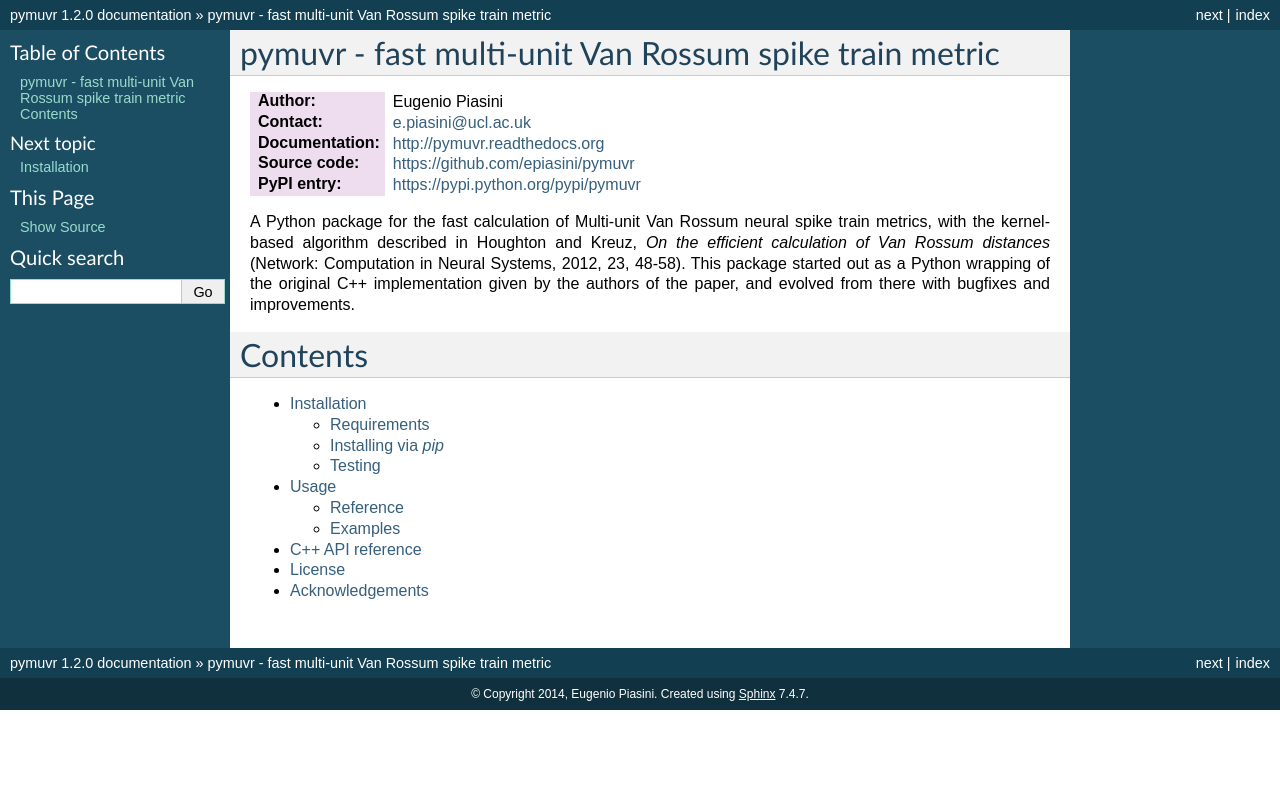
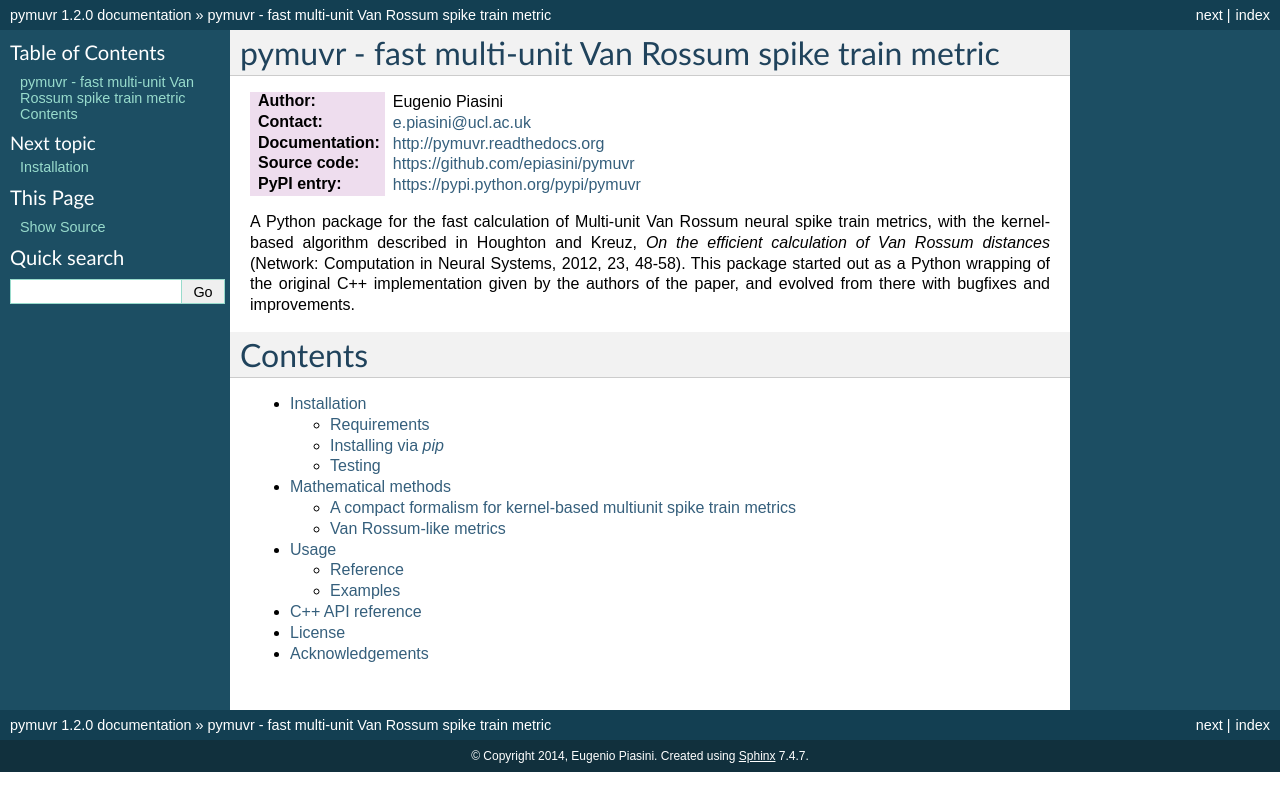
Before and after one commit to epiasini/pymuvr, a Sphinx documentation site: the page built from docs/index.rst, in a window 1280 px wide. Shown: the top 811 px of the page. Built offline with Sphinx 7.4.7, drawn with Linux system fonts in a browser that asks for light colours; some of the changed lines change nothing that is shown.

Commit message:
Update documentation with section on mathematical methods.

```diff
--- a/docs/conf.py
+++ b/docs/conf.py
@@ -37,6 +37,7 @@ if on_rtd:
 # ones.
 extensions = [
     'sphinx.ext.autodoc',
+    'sphinx.ext.mathjax',
     'breathe'
 ]
 
@@ -196,6 +197,9 @@ htmlhelp_basename = 'pymuvrdoc'
 
 
 # -- Options for LaTeX output ---------------------------------------------
+_PREAMBLE = r"""
+\usepackage{amssymb}
+"""
 
 latex_elements = {
 # The paper size ('letterpaper' or 'a4paper').
@@ -205,7 +209,7 @@ latex_elements = {
 #'pointsize': '10pt',
 
 # Additional stuff for the LaTeX preamble.
-#'preamble': '',
+'preamble': _PREAMBLE,
 }
 
 # Grouping the document tree into LaTeX files. List of tuples
--- a/docs/index.rst
+++ b/docs/index.rst
@@ -29,6 +29,7 @@ Contents
    :maxdepth: 2
 
    installation
+   theory
    usage
    api
    license
--- /dev/null
+++ b/docs/theory.rst
@@ -0,0 +1,320 @@
+Mathematical methods
+====================
+
+We define a compact formalism for multiunit spike-train metrics by
+opportunely characterising the space of multiunit feature vectors as a
+tensor product. Previous results from Houghton and Kreuz (2012, *On the
+efficient calculation of van Rossum distances*. Network: Computation in
+Neural Systems, 2012, 23, 48-58) on a clever formula for multiunit Van
+Rossum metrics are then re-derived within this framework, also fixing
+some errors in the original calculations.
+
+A compact formalism for kernel-based multiunit spike train metrics
+------------------------------------------------------------------
+
+Consider a network with :math:`C` cells. Let
+
+.. math:: \mathcal{U}= \left\{ \boldsymbol{u}^1, \boldsymbol{u}^2, \ldots, \boldsymbol{u}^C \right \}
+
+be an *observation of network activity*, where
+
+.. math:: \boldsymbol{u}^i = \left\{ u_1^i, u_2^i, \ldots, u_{N_{\boldsymbol{u}^i}}^i \right \}
+
+is the (ordered) set of times of the spikes emitted by cell :math:`i`.
+Let
+:math:`\mathcal{V}= \left\{\boldsymbol{v}^1, \boldsymbol{v}^2, \ldots, \boldsymbol{v}^C\right\}`
+be another observation, different in general from :math:`\mathcal{U}`.
+
+To compute a kernel based multiunit distance between :math:`\mathcal{U}`
+and :math:`\mathcal{V}`, we map them to the tensor product space
+:math:`\mathcal{S} \doteq
+\mathbb{R}^C\bigotimes L_2(\mathbb{R}\rightarrow\mathbb{R})` by defining
+
+.. math:: |\mathcal{U}\rangle = \sum_{i=1}^C |i\rangle \otimes |\boldsymbol{u}^i\rangle
+
+where we consider :math:`\mathbb{R}^C` and
+:math:`L_2(\mathbb{R}\rightarrow\mathbb{R})` to be equipped with the
+usual euclidean distances, consequently inducing an euclidean metric
+structure on :math:`\mathcal{S}` too.
+
+Conceptually, the set of vectors
+:math:`\left\{ |i\rangle \right\}_{i=1}^C
+\subset \mathbb{R}^C` represents the different cells, while each
+:math:`|\boldsymbol{u}^i\rangle \in L_2(\mathbb{R}\rightarrow\mathbb{R})`
+represents the convolution of a spike train of cell :math:`i` with a
+real-valued feature function
+:math:`\phi: \mathbb{R}\rightarrow\mathbb{R}`,
+
+.. math:: \langle t|\boldsymbol{u}\rangle = \sum_{n=1}^{N_{\boldsymbol{u}}}\phi(t-u_n)
+
+In practice, we will never use the feature functions directly, but we
+will be only interested in the inner products of the :math:`|i\rangle`
+and :math:`|\boldsymbol{u}\rangle` vectors. We call
+:math:`c_{ij}\doteq\langle i|j \rangle=\langle i|j \rangle_{\mathbb{R}^C}=c_{ji}`
+the *multiunit mixing coefficient* for cells :math:`i` and :math:`j`,
+and
+:math:`\langle \boldsymbol{u}|\boldsymbol{v}\rangle=\langle \boldsymbol{u}|\boldsymbol{v}\rangle_{L_2}`
+the *single-unit inner product*,
+
+.. math::
+
+   \label{eq:singleunit_intprod}
+     \begin{split}
+       \langle \boldsymbol{u}|\boldsymbol{v}\rangle & = \langle \left\{ u_1, u_2, \ldots,
+           u_{N}\right\}|\left\{ v_1, v_2, \ldots, v_{M}\right\} \rangle = \\
+       &= \int\textrm{d }\!t \langle \boldsymbol{u}|t \rangle\langle t|\boldsymbol{v}\rangle = \int\textrm{d }\!t
+       \sum_{n=1}^N\sum_{m=1}^M\phi\left(t-u_n\right)\phi\left(t-v_m\right)\\
+       &\doteq \sum_{n=1}^N\sum_{m=1}^M \mathcal{K}(u_n,v_m)
+     \end{split}
+
+where :math:`\mathcal{K}(t_1,t_2)\doteq\int\textrm{d }\!t
+\left[\phi\left(t-t_1\right)\phi\left(t-t_2\right)\right]` is the
+*single-unit metric kernel*, and where we have used the fact that the
+feature function :math:`\phi` is real-valued. It follows immediately
+from the definition above that
+:math:`\langle \boldsymbol{u}|\boldsymbol{v}\rangle=\langle \boldsymbol{v}|\boldsymbol{u}\rangle`.
+
+Note that, given a cell pair :math:`(i,j)` or a spike train pair
+:math:`(\boldsymbol{u},\boldsymbol{v})`, :math:`c_{ij}` does not depend
+on spike times and :math:`\langle \boldsymbol{u}|\boldsymbol{v}\rangle`
+does not depend on cell labeling.
+
+With this notation, we can define the *multi-unit spike train distance*
+as
+
+.. math::
+
+   \label{eq:distance_as_intprod}
+     \left\Vert |\mathcal{U}\rangle - |\mathcal{V}\rangle \right\Vert^2 = \langle \mathcal{U}|\mathcal{U}\rangle + \langle \mathcal{V}|\mathcal{V}\rangle
+   - 2 \langle \mathcal{U}|\mathcal{V}\rangle
+
+where the *multi-unit spike train inner product*
+:math:`\langle \mathcal{V}|\mathcal{U}\rangle` between
+:math:`\mathcal{U}` and :math:`\mathcal{V}` is just the natural bilinear
+operation induced on :math:`\mathcal{S}` by the tensor product
+structure:
+
+.. math::
+
+   \label{eq:multiunit_intprod}
+     \begin{split}
+       \langle \mathcal{V}|\mathcal{U}\rangle &= \sum_{i,j=1}^C
+       \langle i|j \rangle\langle \boldsymbol{v}^i|\boldsymbol{u}^j \rangle
+       = \sum_{i,j=1}^C c_{ij}\langle \boldsymbol{v}^i|\boldsymbol{u}^i \rangle\\
+       &= \sum_{i=1}^C\left[ c_{ii}
+         \langle \boldsymbol{v}^i|\boldsymbol{u}^i \rangle + c_{ij}
+         \left(\sum_{j<i}\langle \boldsymbol{v}^i|\boldsymbol{u}^j \rangle +
+           \sum_{j>i}\langle \boldsymbol{v}^i|\boldsymbol{u}^j \rangle \right) \right]
+     \end{split}
+
+But :math:`c_{ij}=c_{ji}` and
+:math:`\langle \boldsymbol{v}|\boldsymbol{u}\rangle=\langle \boldsymbol{u}|\boldsymbol{v}\rangle`,
+so
+
+.. math::
+
+   \begin{split}
+       \sum_{i=1}^C\sum_{j<i}c_{ij}\langle \boldsymbol{v}^i|\boldsymbol{u}^j \rangle &=
+       \sum_{j=1}^C\sum_{i<j}c_{ji}\langle \boldsymbol{v}^j|\boldsymbol{u}^i \rangle =
+       \sum_{i=1}^C\sum_{j>i}c_{ji}\langle \boldsymbol{v}^j|\boldsymbol{u}^i \rangle =
+       \sum_{i=1}^C\sum_{j>i}c_{ij}\langle \boldsymbol{v}^j|\boldsymbol{u}^i \rangle\\
+       &=\sum_{i=1}^C\sum_{j>i}c_{ij}\langle \boldsymbol{u}^i|\boldsymbol{v}^j \rangle
+     \end{split}
+
+and
+
+.. math::
+
+   \label{eq:multiprod_j_ge_i}
+       \langle \mathcal{V}|\mathcal{U}\rangle = \sum_{i=1}^C\left[ c_{ii}
+         \langle \boldsymbol{v}^i|\boldsymbol{u}^i \rangle + c_{ij}
+         \sum_{j>i}\left(\langle \boldsymbol{v}^i|\boldsymbol{u}^j \rangle +
+           \langle \boldsymbol{u}^i|\boldsymbol{v}^j \rangle \right) \right]
+
+Now, normally we are interested in the particular case where
+:math:`c_{ij}` is the same for all pair of distinct cells:
+
+.. math::
+
+   c_{ij} = \begin{cases}
+     1 & \textrm{if } i=j\\
+     c & \textrm{if } i\neq j
+   \end{cases}
+
+and under this assumption we can write
+
+.. math::
+
+   \label{eq:multiprod_constant_c}
+     \langle \mathcal{V}|\mathcal{U}\rangle = \sum_{i=1}^C\left[\langle \boldsymbol{v}^i|\boldsymbol{u}^i \rangle + c\sum_{j>i}\left(\langle \boldsymbol{v}^i|\boldsymbol{u}^j \rangle + \langle \boldsymbol{u}^i|\boldsymbol{v}^j \rangle \right) \right]
+
+and
+
+.. math::
+
+   \begin{split}
+       \left\Vert |\mathcal{U}\rangle - |\mathcal{V}\rangle \right\Vert^2 =
+       \sum_{i=1}^C\Bigg\{&\langle \boldsymbol{u}^i|\boldsymbol{u}^i \rangle +
+       c\sum_{j>i}\left(\langle \boldsymbol{u}^i|\boldsymbol{u}^j \rangle + \langle \boldsymbol{u}^i|\boldsymbol{u}^j \rangle
+       \right) +\\
+       +&\langle \boldsymbol{v}^i|\boldsymbol{v}^i \rangle + c\sum_{j>i}\left(\langle \boldsymbol{v}^i|\boldsymbol{v}^j \rangle +
+         \langle \boldsymbol{v}^i|\boldsymbol{v}^j \rangle \right) + \\
+       -2&\left[\langle \boldsymbol{v}^i|\boldsymbol{u}^i \rangle +
+         c\sum_{j>i}\left(\langle \boldsymbol{v}^i|\boldsymbol{u}^j \rangle + \langle \boldsymbol{u}^i|\boldsymbol{v}^j \rangle
+         \right)\right] \Bigg\}
+     \end{split}
+
+Rearranging the terms
+
+.. math::
+
+   \begin{gathered}
+     \label{eq:multidist_constant_c}
+     \left\Vert |\mathcal{U}\rangle - |\mathcal{V}\rangle \right\Vert^2 =
+     \sum_{i=1}^C\Bigg[\langle \boldsymbol{u}^i|\boldsymbol{u}^i \rangle + \langle \boldsymbol{v}^i|\boldsymbol{v}^i \rangle
+     - 2 \langle \boldsymbol{v}^i|\boldsymbol{u}^i \rangle + \\
+     + 2c\sum_{j>i}\left(\langle \boldsymbol{u}^i|\boldsymbol{u}^j \rangle + \langle \boldsymbol{v}^i|\boldsymbol{v}^j \rangle
+       -\langle \boldsymbol{v}^i|\boldsymbol{u}^j \rangle - \langle \boldsymbol{v}^j|\boldsymbol{u}^i \rangle\right)\Bigg]\end{gathered}
+
+Van Rossum-like metrics
+-----------------------
+
+In Van Rossum-like metrics, the feature function and the single-unit
+kernel are, for :math:`\tau\neq 0`,
+
+.. math::
+
+   \begin{gathered}
+   \phi^{\textrm{VR}}_{\tau}(t) = \sqrt{\frac{2}{\tau}}\cdot e^{-t/\tau}\theta(t) \\
+   \mathcal{K}^{\textrm{VR}}_{\tau}(t_1,t_2) = \begin{cases}
+     1 & \textrm{if } t_1=t_2\\
+     e^{-\left\vert t_1-t_2 \right\vert/\tau} & \textrm{if } t_1\neq t_2
+   \end{cases}\end{gathered}
+
+where :math:`\theta` is the Heaviside step function (with
+:math:`\theta(0)=1`), and we have chosen to normalise
+:math:`\phi^{\textrm{VR}}_{\tau}` so that
+
+.. math:: \left\Vert \phi^{\textrm{VR}}_{\tau} \right\Vert_2 = \sqrt{\int\textrm{d }\!t \left[\phi^{\textrm{VR}}_{\tau}(t)\right]^2} = 1 \quad.
+
+In the :math:`\tau\rightarrow 0` limit,
+
+.. math::
+
+   \begin{gathered}
+   \phi^{\textrm{VR}}_{0}(t) = \delta(t)\\
+   \mathcal{K}^{\textrm{VR}}_{0}(t_1,t_2) = \begin{cases}
+     1 & \textrm{if } t_1=t_2\\
+     0 & \textrm{if } t_1\neq t_2
+   \end{cases}\end{gathered}
+
+In particular, the single-unit inner product now becomes
+
+.. math::
+
+   \langle \boldsymbol{u}|\boldsymbol{v}\rangle = \sum_{n=1}^N\sum_{m=1}^M
+     \mathcal{K}^{\textrm{VR}}(u_n,v_m) = \sum_{n=1}^N\sum_{m=1}^M
+     e^{-\left\vert u_n-v_m \right\vert/\tau}
+
+Markage formulas
+~~~~~~~~~~~~~~~~
+
+For a spike train :math:`\boldsymbol{u}` of length :math:`N` and a time
+:math:`t` we define the index
+:math:`\tilde{N}\left( \boldsymbol{u}, t\right)`
+
+.. math:: \tilde{N}\left( \boldsymbol{u}, t\right) \doteq \max\{n | u_n < t\}
+
+which we can use to re-write
+:math:`\langle \boldsymbol{u}|\boldsymbol{u}\rangle` without the
+absolute values:
+
+.. math::
+
+   \begin{split}
+       \langle \boldsymbol{u}|\boldsymbol{u}\rangle&= \sum_{n=1}^N \left(
+         \sum_{m|v_m<u_n}e^{-(u_n-v_m)/\tau} +
+         \sum_{m|v_m>u_n}e^{-(v_m-u_n)/\tau} +
+         \sum_{m=1}^M\delta\left(u_n,v_m\right)
+       \right)\\
+       &= \sum_{n=1}^N \left( \sum_{m|v_m<u_n}e^{-(u_n-v_m)/\tau} +
+         \sum_{m|u_m<v_n}e^{-(v_n-u_m)/\tau} +
+         \sum_{m=1}^M\delta\left(u_n,v_m\right) \right)\\
+       &= \sum_{n=1}^N \left[
+         \sum_{m=1}^{\tilde{N}\left( \boldsymbol{v}, u_n\right)}e^{-(u_n-v_m)/\tau} +
+         \sum_{m=1}^{\tilde{N}\left( \boldsymbol{u}, v_n\right)}e^{-(v_n-u_m)/\tau} +
+         \delta\left(u_n,v_{\tilde{N}\left( \boldsymbol{v}, u_n\right)+1}\right)
+       \right]\\
+       &= \sum_{n=1}^N \Bigg[ e^{-(u_n-v_{\tilde{N}\left( \boldsymbol{v}, u_n\right)})/\tau}
+       \sum_{m=1}^{\tilde{N}\left( \boldsymbol{v}, u_n\right)}e^{-(v_{\tilde{N}\left( \boldsymbol{v}, u_n\right)}-v_m)/\tau} +
+       \\
+       &\phantom{ = \sum_{n=1}^N } + e^{-(v_n-u_{\tilde{N}\left( \boldsymbol{u}, v_n\right)})/\tau}
+       \sum_{m=1}^{\tilde{N}\left( \boldsymbol{u}, v_n\right)}e^{-(u_{\tilde{N}\left( \boldsymbol{u}, v_n\right)}-u_m)/\tau}
+       + \\
+       &\phantom{ = \sum_{n=1}^N } + \delta\left(u_n,v_{\tilde{N}\left( \boldsymbol{v}, u_n\right)+1}\right) \Bigg]\\
+     \end{split}
+
+For a spike train :math:`\boldsymbol{u}` of length :math:`N`, we also
+define the the *markage vector* :math:`\boldsymbol{m}`, with the same
+length as :math:`\boldsymbol{u}`, through the following recursive
+assignment:
+
+.. math::
+
+   \begin{aligned}
+     m_1(\boldsymbol{u}) &\doteq 0 \\
+     m_n(\boldsymbol{u}) &\doteq \left(m_{n-1} + 1\right) e^{-(u_n - u_{n-1})/\tau}
+     \quad \forall n \in \{2,\ldots,N\}\label{eq:markage_definition}\end{aligned}
+
+It is easy to see that
+
+.. math::
+
+   \begin{split}
+       m_n(\boldsymbol{u}) &= \sum_{k=1}^{n-1}e^{-(u_n - u_k)/\tau} =
+       \left(\sum_{k=1}^{n}e^{-(u_n - u_k)/\tau}\right) - e^{-(u_n - u_n)/\tau}\\
+       &= \sum_{k=1}^{n}e^{-(u_n - u_k)/\tau} - 1
+     \end{split}
+
+and in particular
+
+.. math::
+
+   \label{eq:markage_sum}
+     \sum_{n=1}^{\tilde{N}\left( \boldsymbol{u}, t\right)}e^{-(u_{\tilde{N}\left( \boldsymbol{u}, t\right)}-u_n)/\tau} = 1 + m_{\tilde{N}\left( \boldsymbol{u}, t\right)}(\boldsymbol{u})
+
+With this definition, we get
+
+.. math::
+
+   \label{eq:singleunit_intprod_markage}
+     \begin{split}
+       \langle \boldsymbol{u}|\boldsymbol{v}\rangle &= \sum_{n=1}^N \Bigg[
+       e^{-(u_n-v_{\tilde{N}\left( \boldsymbol{v}, u_n\right)})/\tau} \left(1 + m_{\tilde{N}\left( \boldsymbol{v}, u_n\right)}(\boldsymbol{v})\right)
+       + \\
+       &\phantom{= \sum_{n=1}^N} + e^{-(v_n-u_{\tilde{N}\left( \boldsymbol{u}, v_n\right)})/\tau}
+       \left(1 + m_{\tilde{N}\left( \boldsymbol{u}, v_n\right)}(\boldsymbol{u})\right) + \\
+       &\phantom{= \sum_{n=1}^N} +
+       \delta\left(u_n,v_{\tilde{N}\left( \boldsymbol{v}, u_n\right)+1}\right) \Bigg]
+     \end{split}
+
+Finally, note that because of the definition of the markage vector
+
+.. math::
+
+   e^{-(u_n-u_{\tilde{N}\left( \boldsymbol{u}, u_n\right)})/\tau} \left(1 +
+       m_{\tilde{N}\left( \boldsymbol{u}, u_n\right)}(\boldsymbol{u})\right) = e^{-(u_n-u_{n-1})/\tau}\left(1+m(\boldsymbol{u})\right) = m_{n}(\boldsymbol{u})
+
+so that in particular
+
+.. math::
+
+   \label{eq:singleunit_squarenorm_markage}
+     \begin{split}
+       \langle \boldsymbol{u}|\boldsymbol{u}\rangle &= \sum_{n=1}^N \left(1 + 2m_{n}(\boldsymbol{u})\right)
+     \end{split}
+
+A formula for the efficient computation of multiunit Van Rossum spike
+train metrics, used by ``pymuvr``, can then be obtained by opportunely
+substituting these expressions for the single-unit scalar products in
+the definition of the multiunit distance.
```
Also changed, not shown: 1 other file.
